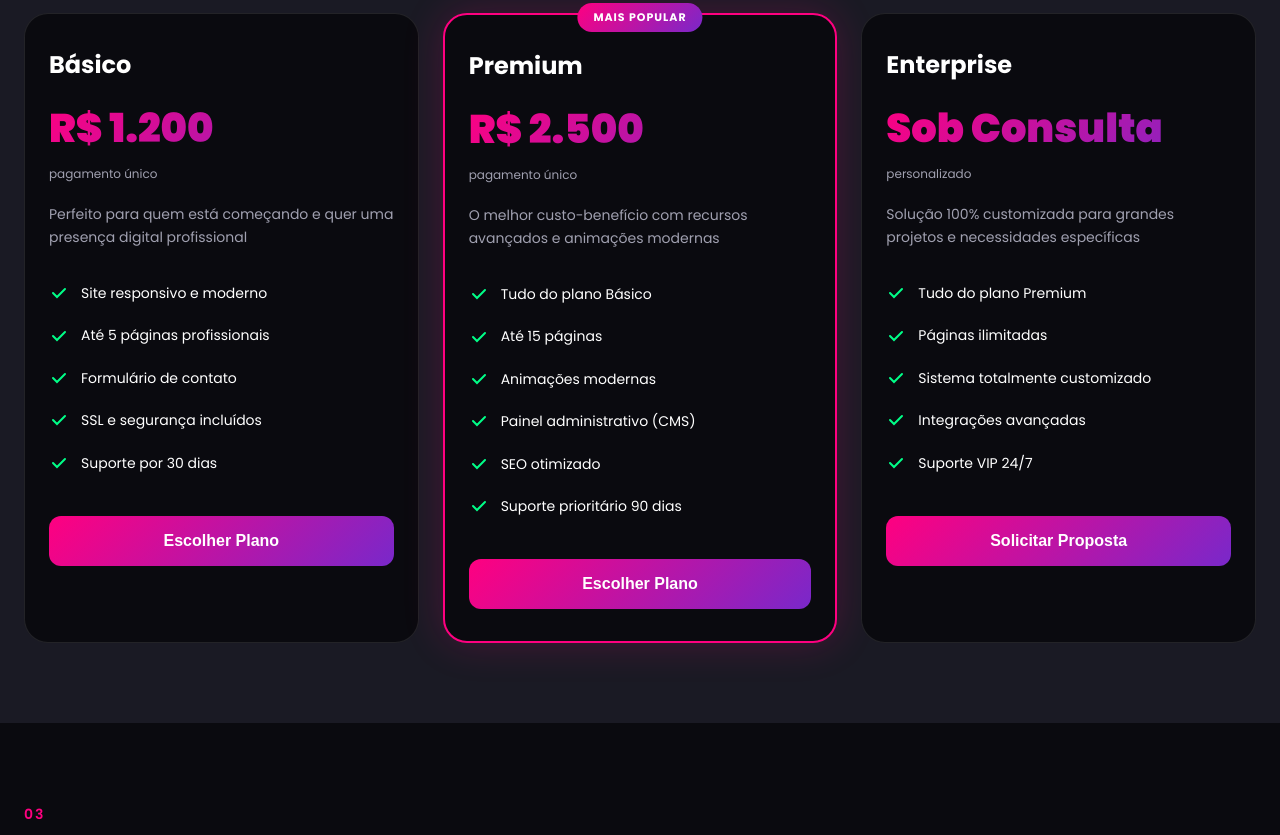
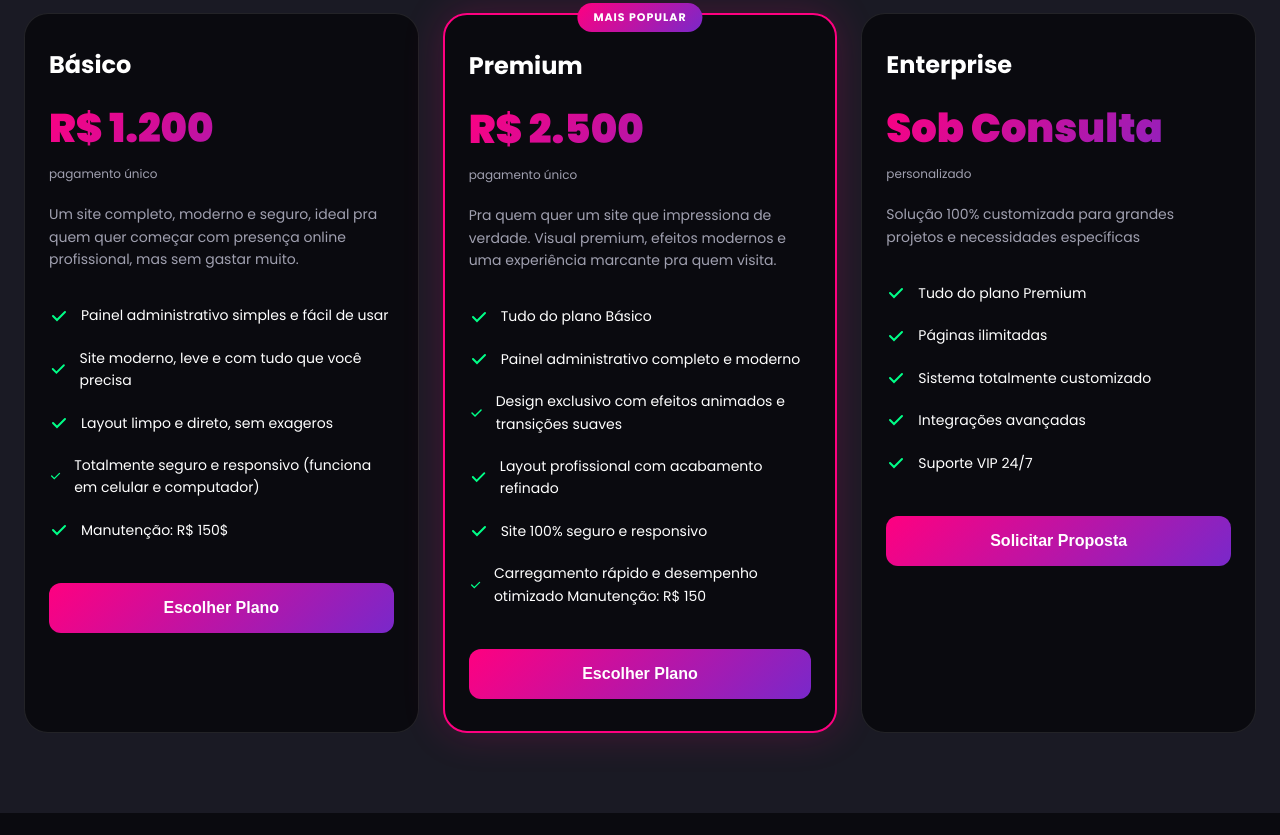
Before and after one commit to gabriellimaaaa2/mivora222, a plain HTML site: page index.html in a window 1280 px wide. Shown: the part 1944-2779 px from the top of the page. Drawn offline with Linux system fonts and the light colour scheme.

Commit message:
Update index.html

```diff
--- a/index.html
+++ b/index.html
@@ -150,37 +150,37 @@
                         <span class="preco-periodo">pagamento único</span>
                     </div>
                 </div>
-                <p class="plano-descricao">Perfeito para quem está começando e quer uma presença digital profissional</p>
+                <p class="plano-descricao">Um site completo, moderno e seguro, ideal pra quem quer começar com presença online profissional, mas sem gastar muito.</p>
                 <ul class="plano-features">
                     <li>
                         <svg width="20" height="20" viewBox="0 0 20 20" fill="none">
                             <path d="M4 10L8 14L16 6" stroke="#00FF88" stroke-width="2" stroke-linecap="round"/>
                         </svg>
-                        Site responsivo e moderno
+                        Painel administrativo simples e fácil de usar
                     </li>
                     <li>
                         <svg width="20" height="20" viewBox="0 0 20 20" fill="none">
                             <path d="M4 10L8 14L16 6" stroke="#00FF88" stroke-width="2" stroke-linecap="round"/>
                         </svg>
-                        Até 5 páginas profissionais
+                        Site moderno, leve e com tudo que você precisa
                     </li>
                     <li>
                         <svg width="20" height="20" viewBox="0 0 20 20" fill="none">
                             <path d="M4 10L8 14L16 6" stroke="#00FF88" stroke-width="2" stroke-linecap="round"/>
                         </svg>
-                        Formulário de contato
+                        Layout limpo e direto, sem exageros
                     </li>
                     <li>
                         <svg width="20" height="20" viewBox="0 0 20 20" fill="none">
                             <path d="M4 10L8 14L16 6" stroke="#00FF88" stroke-width="2" stroke-linecap="round"/>
                         </svg>
-                        SSL e segurança incluídos
+                       Totalmente seguro e responsivo (funciona em celular e computador)
                     </li>
                     <li>
                         <svg width="20" height="20" viewBox="0 0 20 20" fill="none">
                             <path d="M4 10L8 14L16 6" stroke="#00FF88" stroke-width="2" stroke-linecap="round"/>
                         </svg>
-                        Suporte por 30 dias
+                        Manutenção: R$ 150$
                     </li>
                 </ul>
                 <button class="plano-button" onclick="selecionarPlano('Plano Básico', 1200)">
@@ -197,7 +197,7 @@
                         <span class="preco-periodo">pagamento único</span>
                     </div>
                 </div>
-                <p class="plano-descricao">O melhor custo-benefício com recursos avançados e animações modernas</p>
+                <p class="plano-descricao">Pra quem quer um site que impressiona de verdade. Visual premium, efeitos modernos e uma experiência marcante pra quem visita.</p>
                 <ul class="plano-features">
                     <li>
                         <svg width="20" height="20" viewBox="0 0 20 20" fill="none">
@@ -209,31 +209,32 @@
                         <svg width="20" height="20" viewBox="0 0 20 20" fill="none">
                             <path d="M4 10L8 14L16 6" stroke="#00FF88" stroke-width="2" stroke-linecap="round"/>
                         </svg>
-                        Até 15 páginas
+                        Painel administrativo completo e moderno
                     </li>
                     <li>
                         <svg width="20" height="20" viewBox="0 0 20 20" fill="none">
                             <path d="M4 10L8 14L16 6" stroke="#00FF88" stroke-width="2" stroke-linecap="round"/>
                         </svg>
-                        Animações modernas
+                        Design exclusivo com efeitos animados e transições suaves
                     </li>
                     <li>
                         <svg width="20" height="20" viewBox="0 0 20 20" fill="none">
                             <path d="M4 10L8 14L16 6" stroke="#00FF88" stroke-width="2" stroke-linecap="round"/>
                         </svg>
-                        Painel administrativo (CMS)
+                        Layout profissional com acabamento refinado
                     </li>
                     <li>
                         <svg width="20" height="20" viewBox="0 0 20 20" fill="none">
                             <path d="M4 10L8 14L16 6" stroke="#00FF88" stroke-width="2" stroke-linecap="round"/>
                         </svg>
-                        SEO otimizado
+                       Site 100% seguro e responsivo
                     </li>
                     <li>
                         <svg width="20" height="20" viewBox="0 0 20 20" fill="none">
                             <path d="M4 10L8 14L16 6" stroke="#00FF88" stroke-width="2" stroke-linecap="round"/>
                         </svg>
-                        Suporte prioritário 90 dias
+                        Carregamento rápido e desempenho otimizado
+                        Manutenção: R$ 150
                     </li>
                 </ul>
                 <button class="plano-button" onclick="selecionarPlano('Plano Premium', 2500)">
@@ -339,7 +340,7 @@
     <section class="stats-section">
         <div class="stats-grid">
             <div class="stat-item" data-aos="fade-up">
-                <div class="stat-number" data-target="100">0</div>
+                <div class="stat-number" data-target="15">0</div>
                 <div class="stat-label">Projetos Entregues</div>
             </div>
             <div class="stat-item" data-aos="fade-up" data-aos-delay="100">
@@ -362,14 +363,14 @@
         </div>
 
         <div class="contato-grid">
-            <a href="https://wa.me/5511999999999" class="contato-card whatsapp" target="_blank">
+            <a href="https://wa.me/5588998581489" class="contato-card whatsapp" target="_blank">
                 <div class="contato-icon">
                     <svg width="32" height="32" viewBox="0 0 32 32" fill="none">
                         <path d="M16 2C8.268 2 2 8.268 2 16C2 18.52 2.684 20.88 3.864 22.916L2.116 28.884L8.252 27.164C10.22 28.244 12.516 28.884 14.964 28.884C22.696 28.884 28.964 22.616 28.964 14.884C28.964 7.152 22.732 2 16 2Z" stroke="currentColor" stroke-width="2"/>
                     </svg>
                 </div>
                 <h3>WhatsApp</h3>
-                <p>+55 11 99999-9999</p>
+                <p>+55 88 998581489</p>
             </a>
 
             <a href="mailto:contato@mivora.com" class="contato-card email">
@@ -379,7 +380,7 @@
                     </svg>
                 </div>
                 <h3>E-mail</h3>
-                <p>contato@mivora.com</p>
+                <p>mivoradigital@gmail.com</p>
             </a>
 
             <a href="https://instagram.com/mivoradigital" class="contato-card instagram" target="_blank">
```
